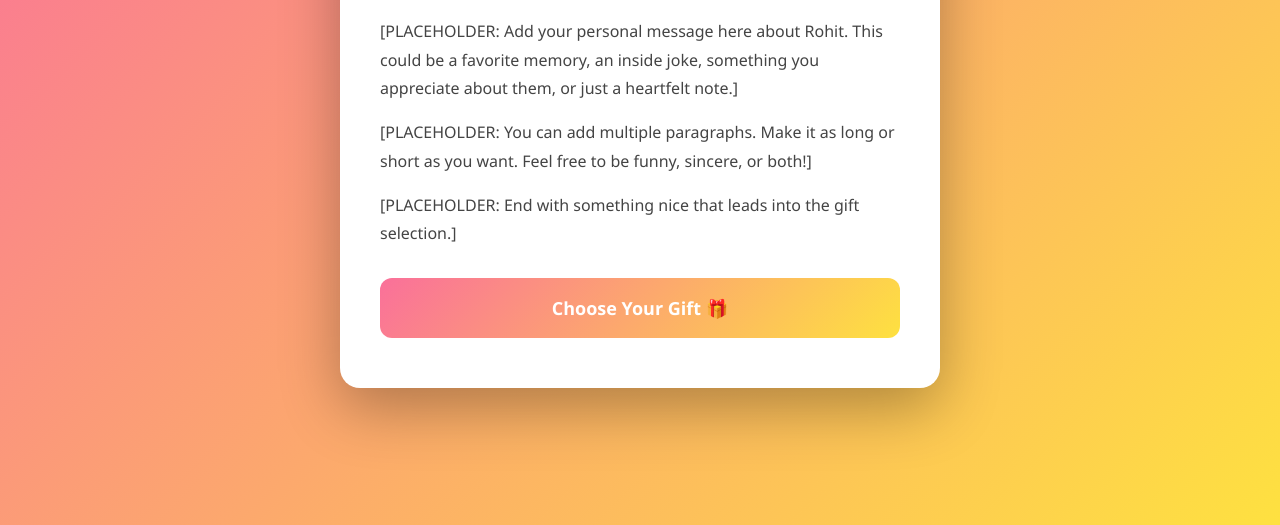
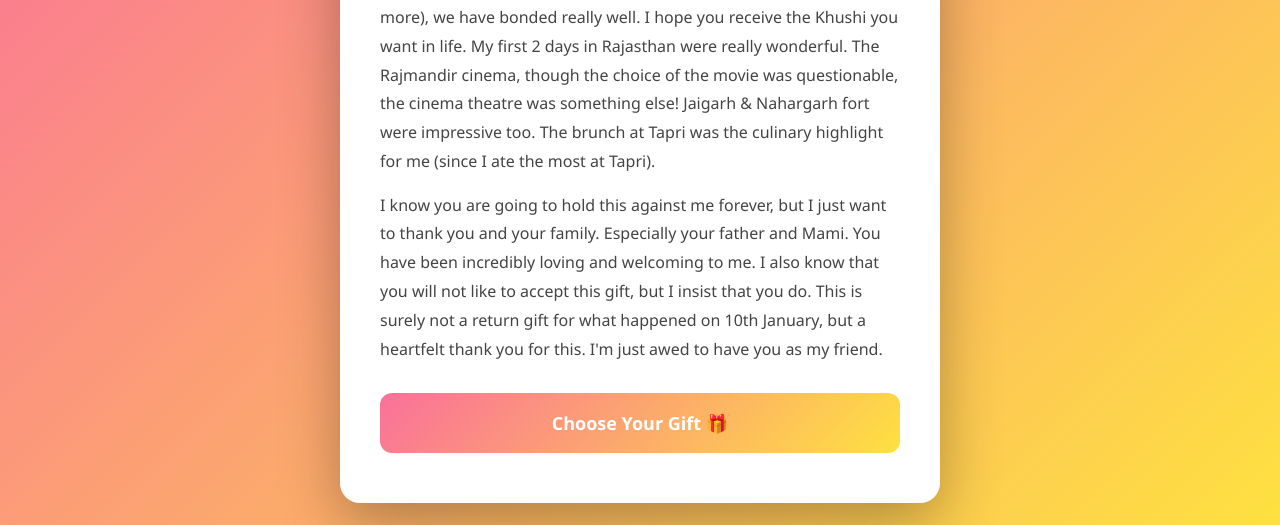
Before and after one commit to damleadwait/FantasticFour, a plain HTML site: page rohit.html in a window 1280 px wide. Shown: the part 275-800 px from the top of the page. Drawn offline with Linux system fonts and the light colour scheme.

Commit message:
Updating Rohit's message, and form link

```diff
--- a/rohit.html
+++ b/rohit.html
@@ -89,15 +89,22 @@
 
         <div class="message">
             <p>
-                [PLACEHOLDER: Add your personal message here about Rohit. This could be a favorite memory,
-                an inside joke, something you appreciate about them, or just a heartfelt note.]
+                The 'JainZ' of the team !!
             </p>
             <p>
-                [PLACEHOLDER: You can add multiple paragraphs. Make it as long or short as you want.
-                Feel free to be funny, sincere, or both!]
+                Since you joined, I surely have got someone who is at par with my meme knowledge and
+                popculture references. Over this year (or more), we have bonded really well. I hope you
+                receive the Khushi you want in life.
+                My first 2 days in Rajasthan were really wonderful. The Rajmandir cinema, though the choice
+                of the movie was questionable, the cinema theatre was something else!
+                Jaigarh & Nahargarh fort were impressive too. The brunch at Tapri was the culinary highlight
+                for me (since I ate the most at Tapri).
             </p>
             <p>
-                [PLACEHOLDER: End with something nice that leads into the gift selection.]
+                I know you are going to hold this against me forever, but I just want to thank you and your family.
+                Especially your father and Mami. You have been incredibly loving and welcoming to me. I also know that
+                you will not like to accept this gift, but I insist that you do. This is surely not a return gift for what
+                happened on 10th January, but a heartfelt thank you for this. I'm just awed to have you as my friend.
             </p>
         </div>
 
```
Also changed, not shown: gift.html (+1 -1 lines).
